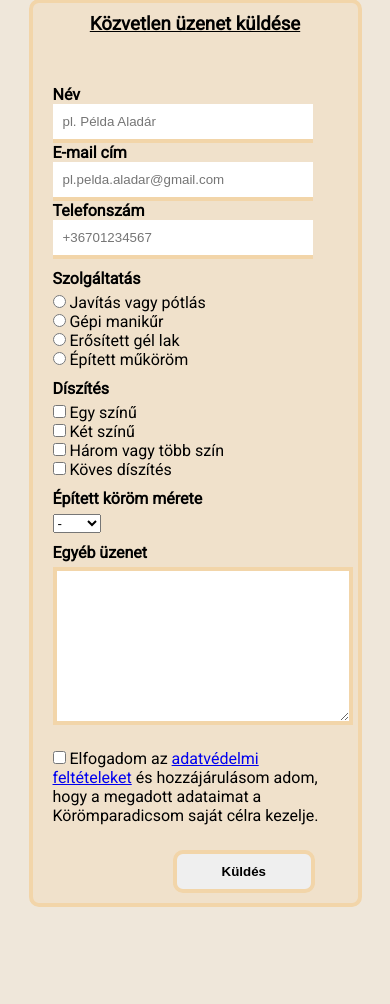
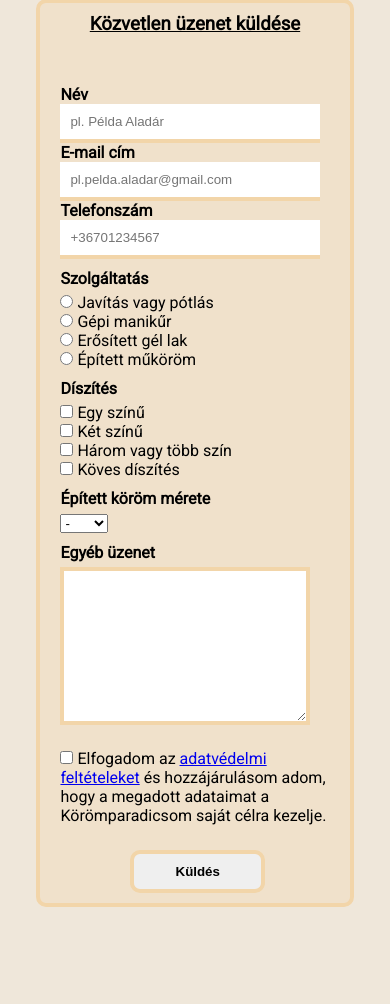
Before and after one commit to grenata36/grenata36.github.io, a PHP site: page /vizsgamunka/bejelentkezes.html in a window 390 px wide. Shown: the part 386-1390 px from the top of the page. Run offline with PHP 8.4, Linux system fonts and the light colour scheme; some web fonts are replaced.

Commit message:
form telephone style

```diff
--- a/vizsgamunka/css/styles.css
+++ b/vizsgamunka/css/styles.css
@@ -174,7 +174,7 @@ td.day {
 }
 
 .modal-content {
-   position: absolute;
+    position: absolute;
     top: 50%;
     left: 50%;
     transform: translate(-50%, -50%);
@@ -192,7 +192,7 @@ td.day {
 
 
 .close {
-   position: absolute;
+    position: absolute;
     top: 20px;
     right: 30px;
     font-size: 40px;
@@ -321,11 +321,11 @@ button {
     border-radius: 10px;
     cursor: pointer;
     width: 50%;
-    margin: 0 0 10px 120px ;
+    margin: 0 0 10px 120px;
 }
 
 button:hover {
-    background-color:  rgb(166, 163, 163);
+    background-color: rgb(166, 163, 163);
 }
 
 .protection {
@@ -406,7 +406,9 @@ main p {
     .modal-content {
         position: static;
     }
-    .modal-content img {   /*ez a nagyban megjelenő, finomítani kell még*/
+
+    .modal-content img {
+        /*ez a nagyban megjelenő, finomítani kell még*/
         width: 200%;
     }
 
@@ -430,7 +432,7 @@ main p {
 
     #open_table {
         width: 60%;
-        margin:0 auto;
+        margin: 0 auto;
     }
 
     td.day {
@@ -451,7 +453,11 @@ main p {
     }
 
     #massage {
-        width: 300px;
+        width: 250px;
+    }
+
+    button {
+        margin-left: 70px;
     }
 
     main p {
```
